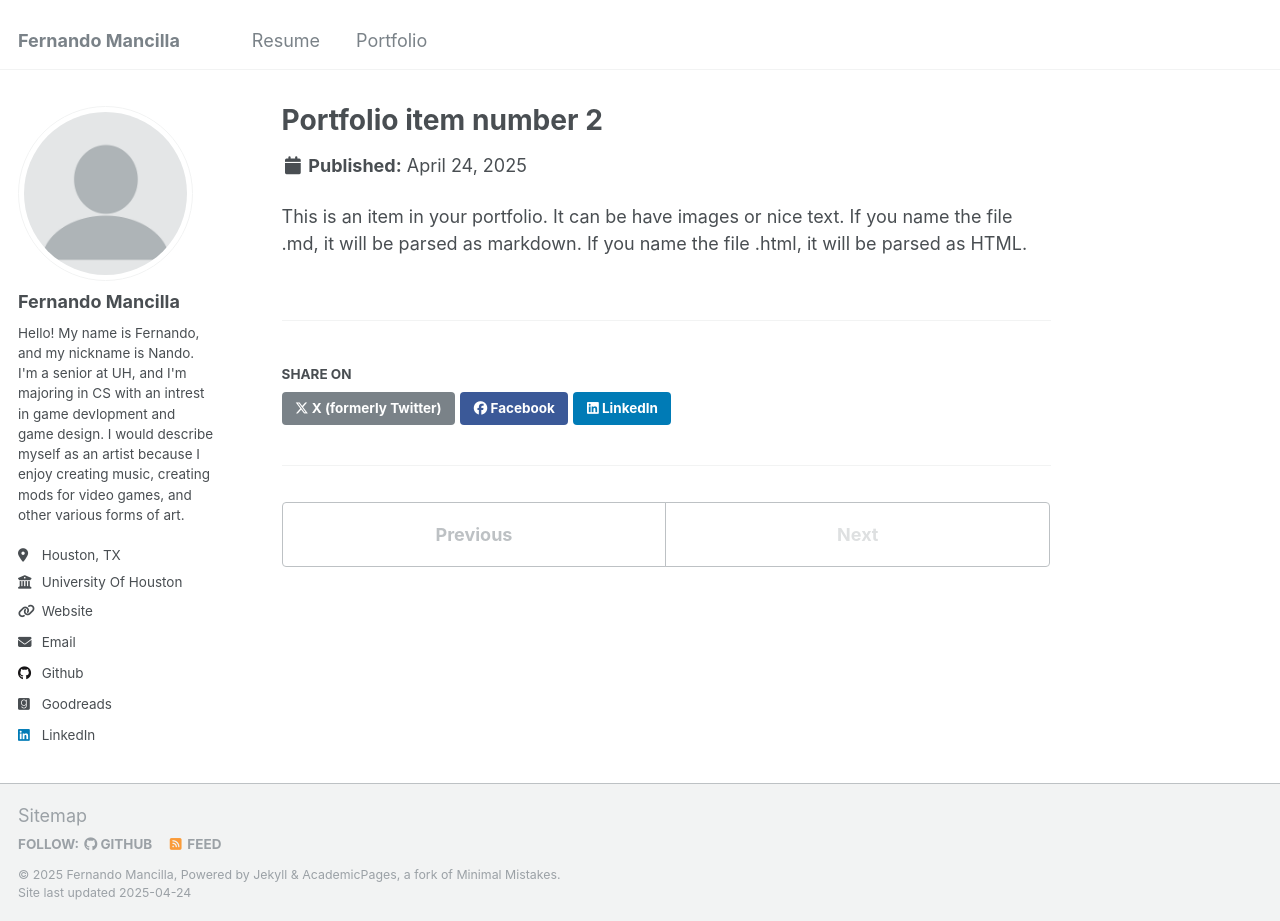
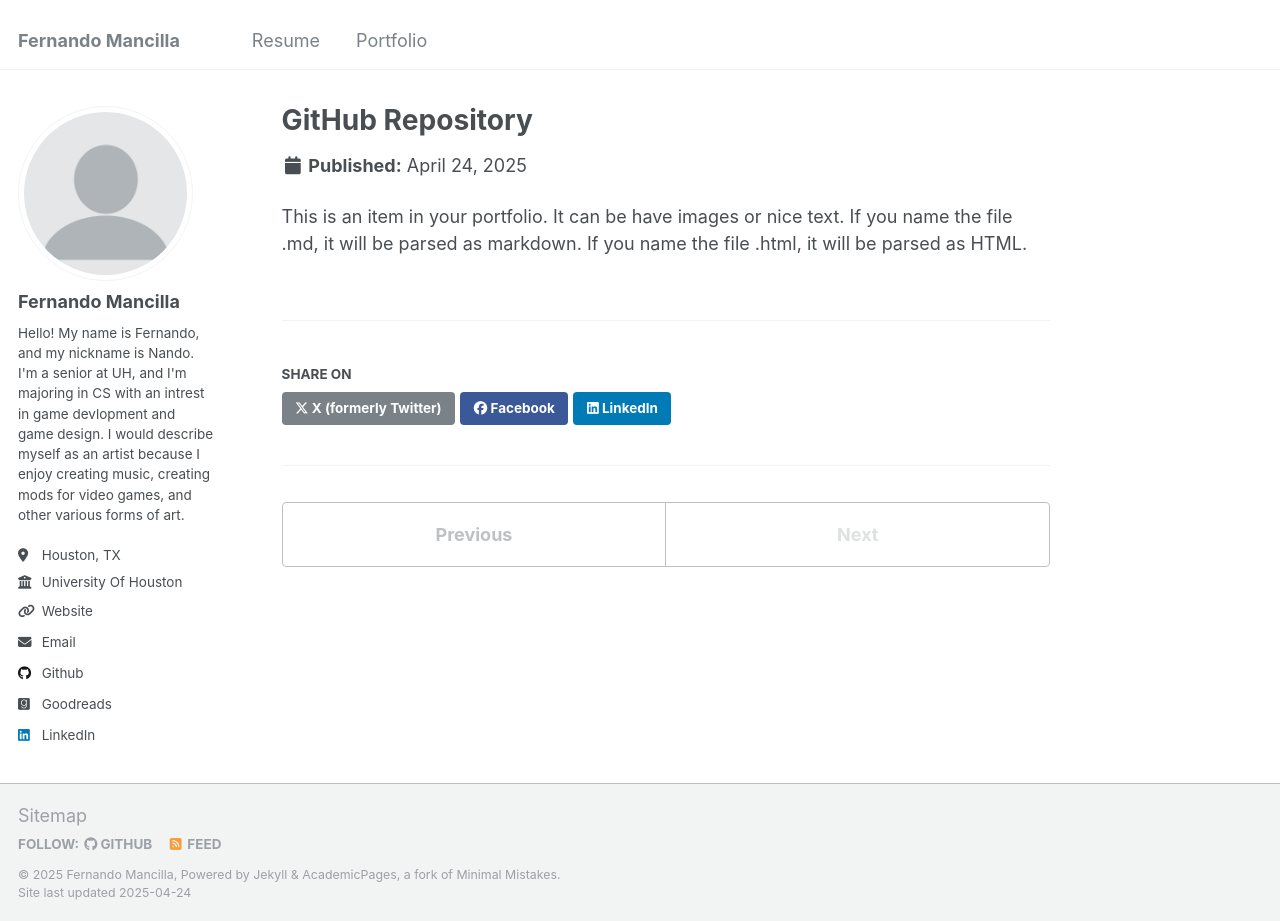
Before and after one commit to FerMan2001/FerMan2001.github.io, a Jekyll site: the page built from _portfolio/portfolio-2.html, in a window 1280 px wide and 921 px high. Built offline with Jekyll 4.4.1, drawn with Linux system fonts in a browser that asks for light colours.

Commit message:
Update portfolio-2.html

```diff
--- a/_portfolio/portfolio-2.html
+++ b/_portfolio/portfolio-2.html
@@ -1,6 +1,6 @@
 ---
-title: "Portfolio item number 2"
-excerpt: "Short description of portfolio item number 2 <br/><img src='/images/500x300.png'>"
+title: "GitHub Repository"
+excerpt: "This is the link for the project repository:<br><a href='https://github.com/binhnguyen63/SoftwareDesign-Project'>https://github.com/binhnguyen63/SoftwareDesign-Project</a>"
 collection: portfolio
 ---
 
```
